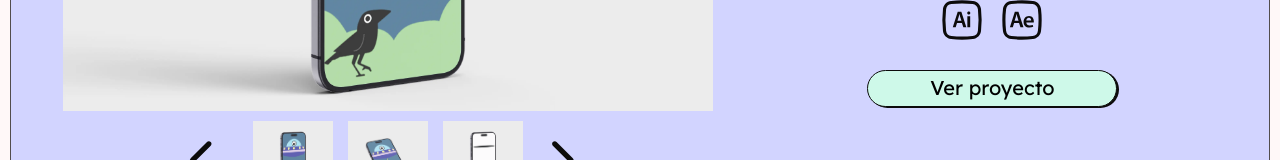
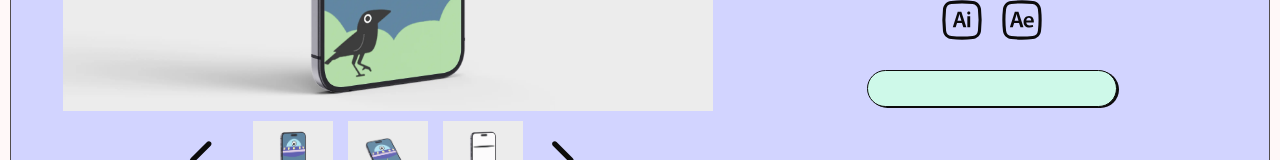
Before and after one commit to mloherr/personal-portfolio, a React (Vite) app: page /#/graphic-design-3 in a window 1280 px wide. Shown: the part 405-565 px from the top of the page. Built offline with nearby package versions, Linux system fonts and the light colour scheme; a web font is replaced by a local one.

Commit message:
FIxed link from after effects project

```diff
--- a/src/components/GraphicDesignThree.jsx
+++ b/src/components/GraphicDesignThree.jsx
@@ -79,18 +79,16 @@ function GraphicDesignOne() {
             <img src={ilustrator} alt="Adobe Ilustrator logotipe" />
             <img src={aftereffects} alt="Adobe AfterEffects logotipe" />
           </div>
-          <button
+          <a
+            href="https://www.instagram.com/reel/C7MFyKbrVhG/?igsh=MTFiOGNraHR2ZWM0YQ%3D%3D"
+            target="_blank"
             className={
               isOnVisible
                 ? 'infoSectionDesign__buttonOn'
                 : 'infoSectionDesign__buttonOff'
             }
             onClick={handleOnClick}
-          >
-            <a href="Ver proyecto" target="_blank">
-              Ver proyecto
-            </a>
-          </button>
+          ></a>
         </div>
       </div>
       <div className="otherProjects">
--- a/src/components/GraphicDesignTwo.jsx
+++ b/src/components/GraphicDesignTwo.jsx
@@ -1,4 +1,4 @@
-import '../scss/components/GraphicDesignOne.scss';
+import '../scss/components/GraphicDesignTwo.scss';
 import leftArrow from '../images/left-arrow.svg';
 import righttArrow from '../images/right-arrow.svg';
 import ilustrator from '../images/ilustrator.svg';
```
